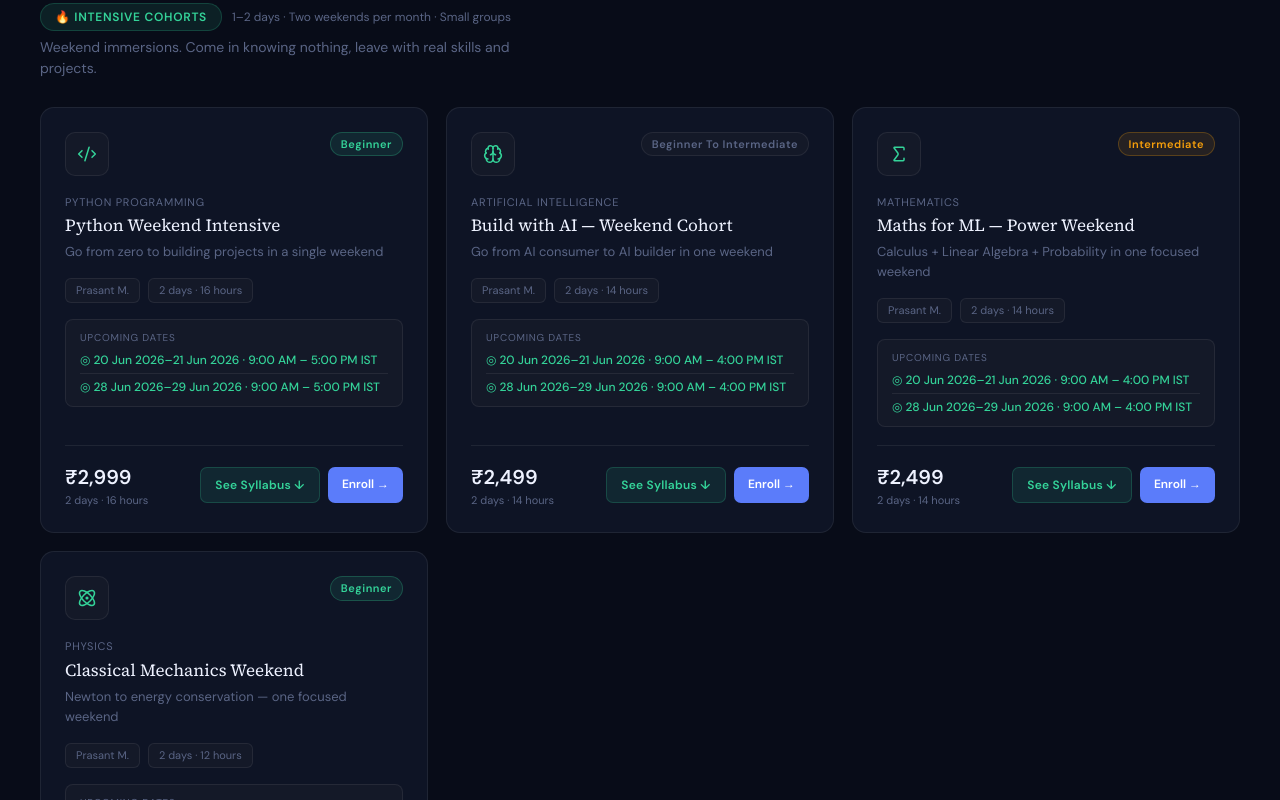
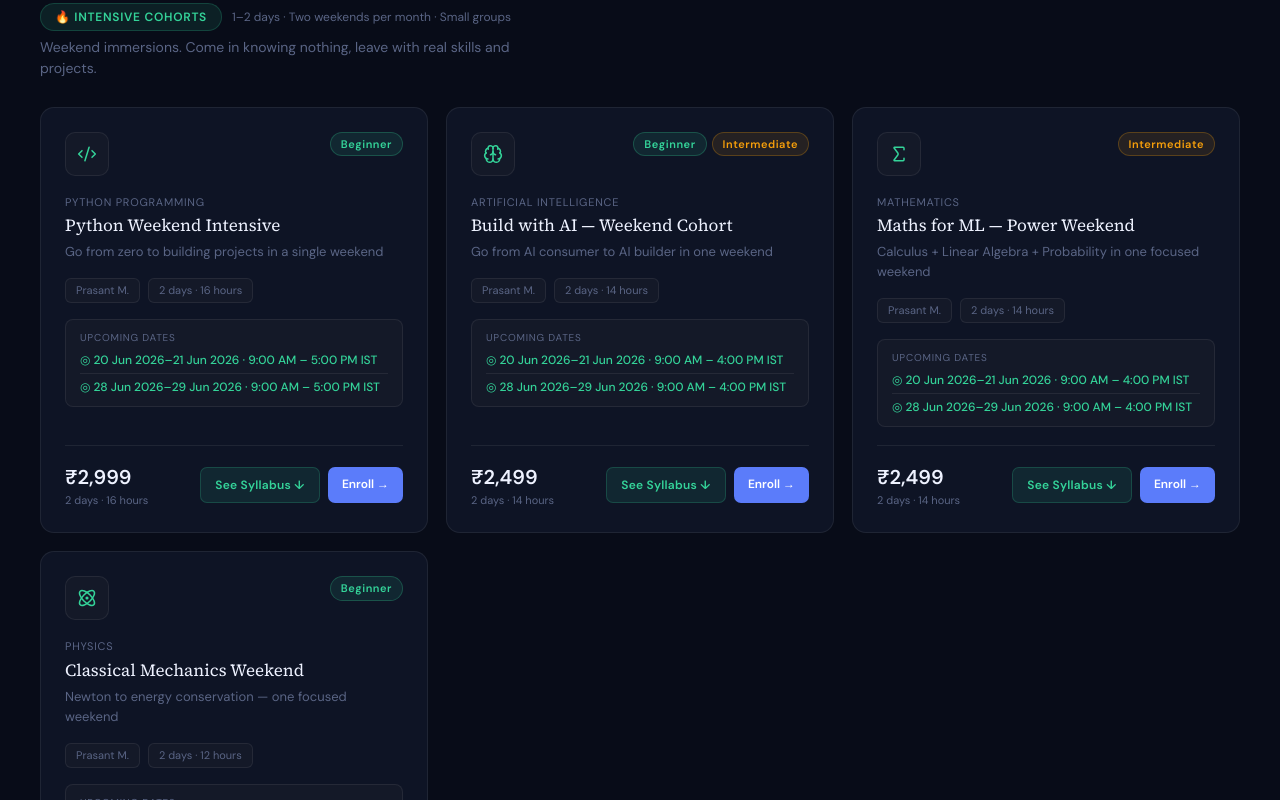
Before and after one commit to pmishra73/QuriousAcademy, a Next.js app: page /courses in a window 1280 px wide. Shown: the part 1520-2320 px from the top of the page. Built offline with nearby package versions, Linux system fonts and the light colour scheme.

Commit message:
Fix multi-level tags to split on 'to' (Beginner to Intermediate → two tags)

```diff
--- a/src/app/courses/[id]/page.tsx
+++ b/src/app/courses/[id]/page.tsx
@@ -34,7 +34,7 @@ export default async function CourseDetailPage({ params }: { params: Promise<{ i
   const variant = variants.find((v) => v.id === id);
   if (variant) {
     const cfg = typeConfig[variant.type];
-    const levels = variant.level.split(/[,/]/).map((l) => l.trim());
+    const levels = variant.level.split(/[,/]|\s+to\s+/i).map((l) => l.trim()).filter(Boolean);
     const relatedPosts = getAllPostsMeta().filter(
       (p) => p.category === subjectToCategory[variant.subject]
     ).slice(0, 3);
--- a/src/app/courses/page.tsx
+++ b/src/app/courses/page.tsx
@@ -55,7 +55,7 @@ function levelStyle(level: string) {
 function VariantCard({ v, onUnlock }: { v: CourseVariant; onUnlock: (v: CourseVariant) => void }) {
   const cfg = typeConfig[v.type];
   const dates = getUpcomingForVariant(v);
-  const levels = v.level.split(/[,/]/).map((l) => l.trim());
+  const levels = v.level.split(/[,/]|\s+to\s+/i).map((l) => l.trim()).filter(Boolean);
 
   return (
     <div className="card-hover" style={{
```
